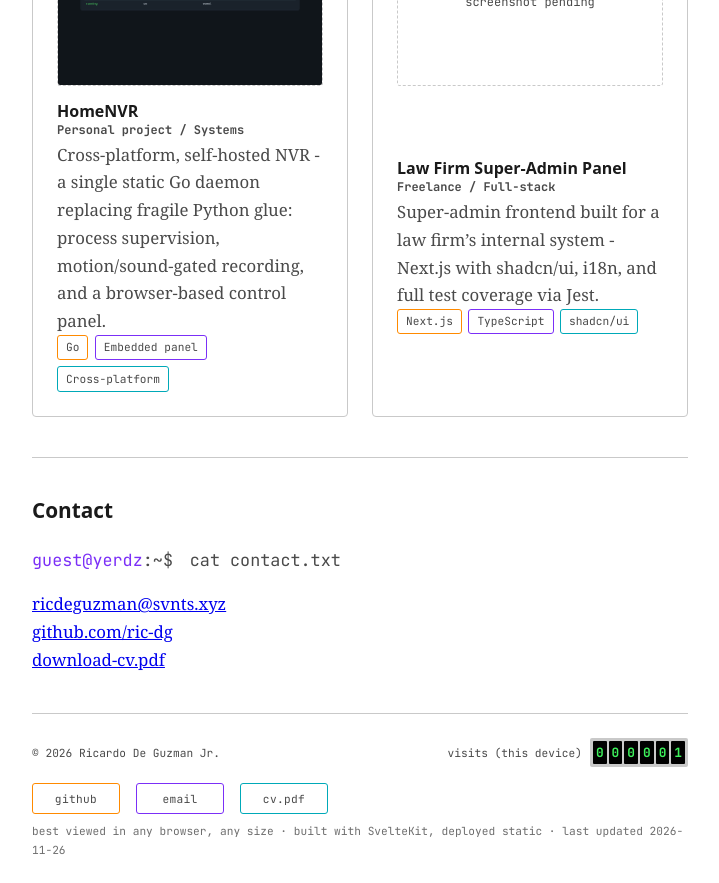
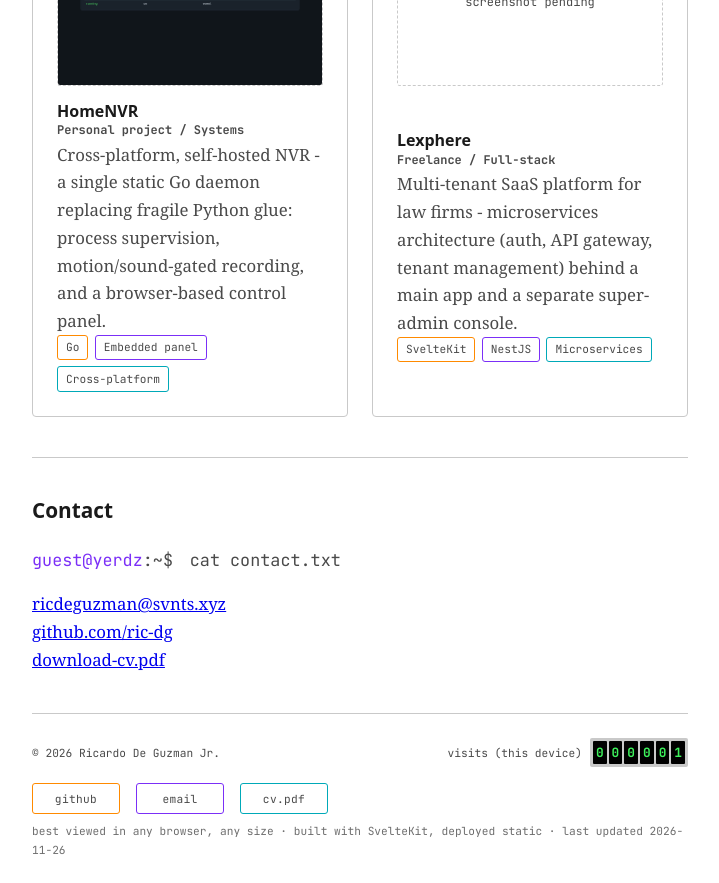
Before and after one commit to ric-dg/portfolio, a SvelteKit app: page / in a window 1280 px wide. Shown: the part 2060-2943 px from the top of the page, without its empty margins (280-999 px from the left). Built offline with nearby package versions, Linux system fonts and the light colour scheme.

Commit message:
Rename law firm card to Lexphere, describe the platform not one panel
lawfirm/dts/lexphere are the same product - reframe the card around
the multi-tenant SaaS platform itself (microservices architecture)
rather than narrowly the super-admin frontend piece.

```diff
--- a/src/routes/+page.svelte
+++ b/src/routes/+page.svelte
@@ -49,11 +49,11 @@
 			image: '/projects/homenvr-status.png'
 		},
 		{
-			title: 'Law Firm Super-Admin Panel',
+			title: 'Lexphere',
 			role: 'Freelance / Full-stack',
 			summary:
-				'Super-admin frontend built for a law firm’s internal system - Next.js with shadcn/ui, i18n, and full test coverage via Jest.',
-			stack: ['Next.js', 'TypeScript', 'shadcn/ui']
+				'Multi-tenant SaaS platform for law firms - microservices architecture (auth, API gateway, tenant management) behind a main app and a separate super-admin console.',
+			stack: ['SvelteKit', 'NestJS', 'Microservices']
 		}
 	];
 </script>
```
